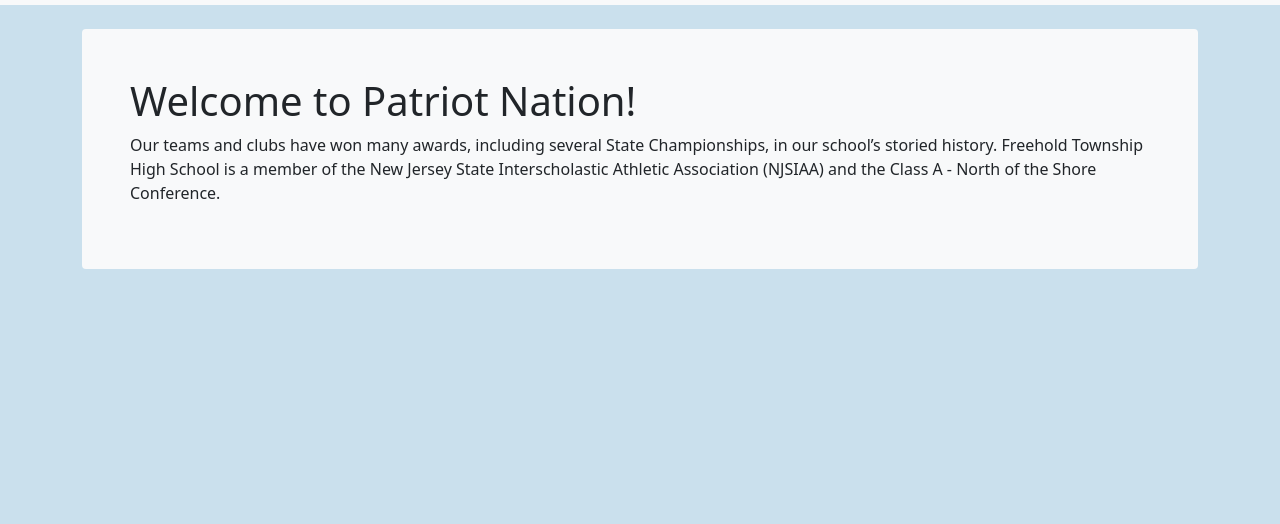
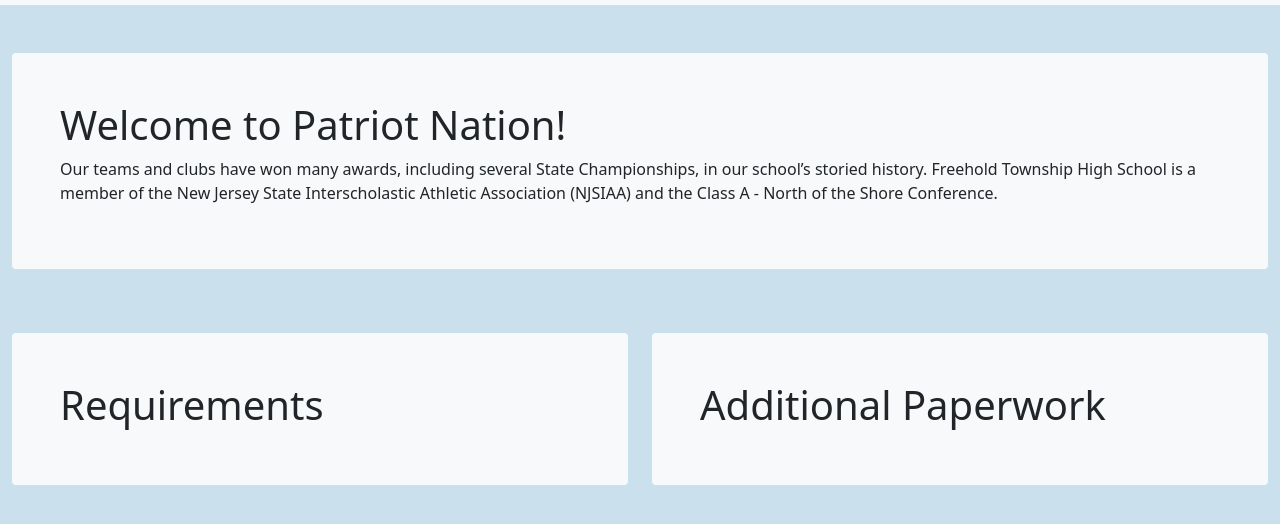
Before and after one commit to scolorado/Bootstrap-Project, a plain HTML site: page index.html in a window 1280 px wide. Shown: the part 58-582 px from the top of the page. Drawn offline with nearby package versions, Linux system fonts and the light colour scheme.

Commit message:
working on infromation layout

```diff
--- a/index.html
+++ b/index.html
@@ -38,14 +38,27 @@
     </nav>
 
 
-<div class="container mt-3">
-  <div class="mt-4 p-5 bg-light text-dark rounded">
+<div class="container-fluid mt-3">
+  <div class="mt-5 p-5 bg-light text-dark rounded">
     <h1 class="display-6">Welcome to Patriot Nation!</h1>
     <p>Our teams and clubs have won many awards, including several State Championships, in our school’s storied history. Freehold Township High School is a member of the New Jersey State Interscholastic Athletic Association (NJSIAA) and the Class A - North of the Shore Conference. </p>
   </div>
 </div>
 
-
+<div class="container-fluid mt-3">
+  <div class="row">
+    <div class="col-sm-6">
+      <div class="mt-5 p-5 bg-light text-dark rounded">
+        <h1 class="display-6">Requirements</h1>
+      </div>
+    </div>
+    <div class="col-sm-6">
+      <div class="mt-5 p-5 bg-light text-dark rounded">
+        <h1 class="display-6">Additional Paperwork</h1>
+      </div>
+    </div>
+  </div>
+</div>
 
   </body>
 </html>
```
